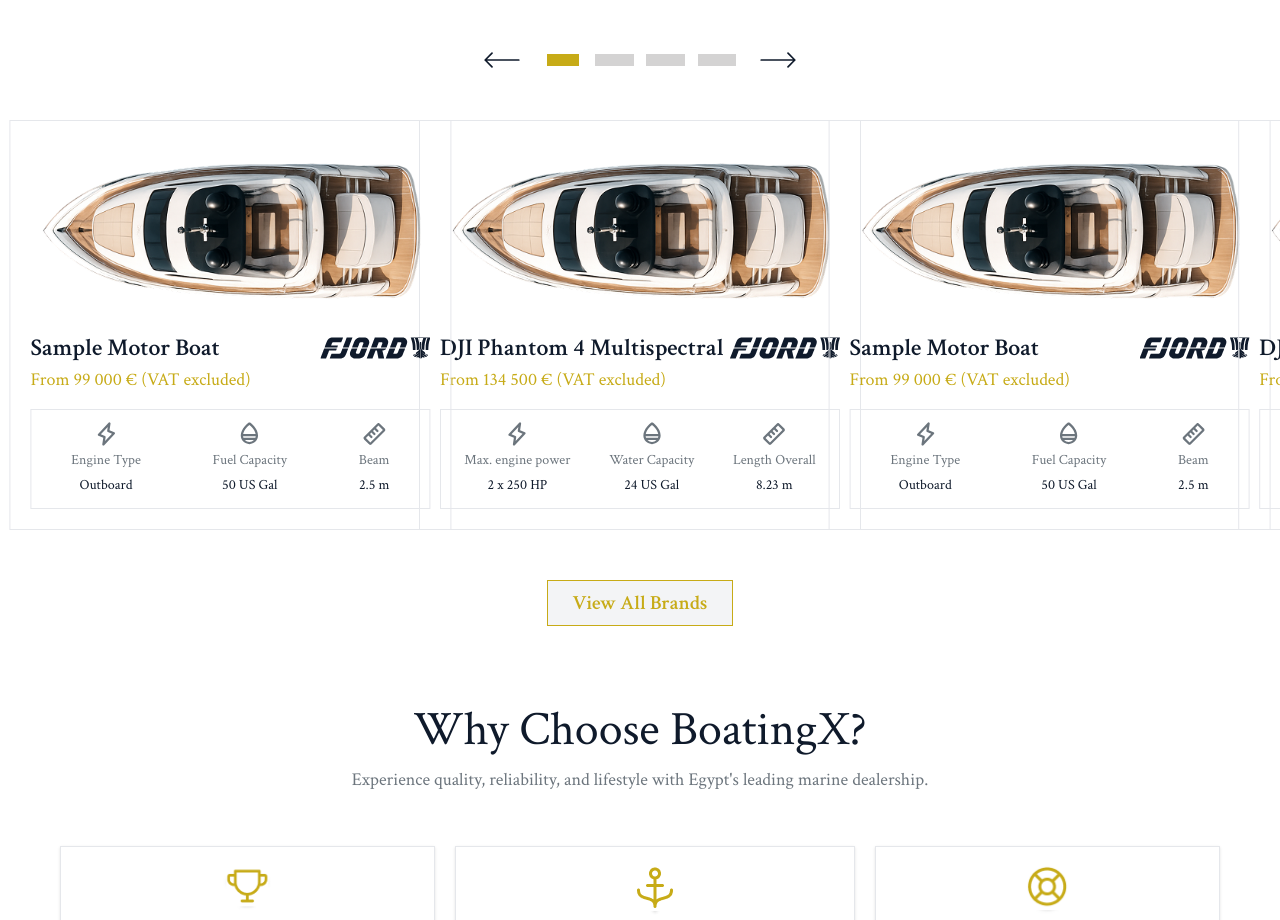
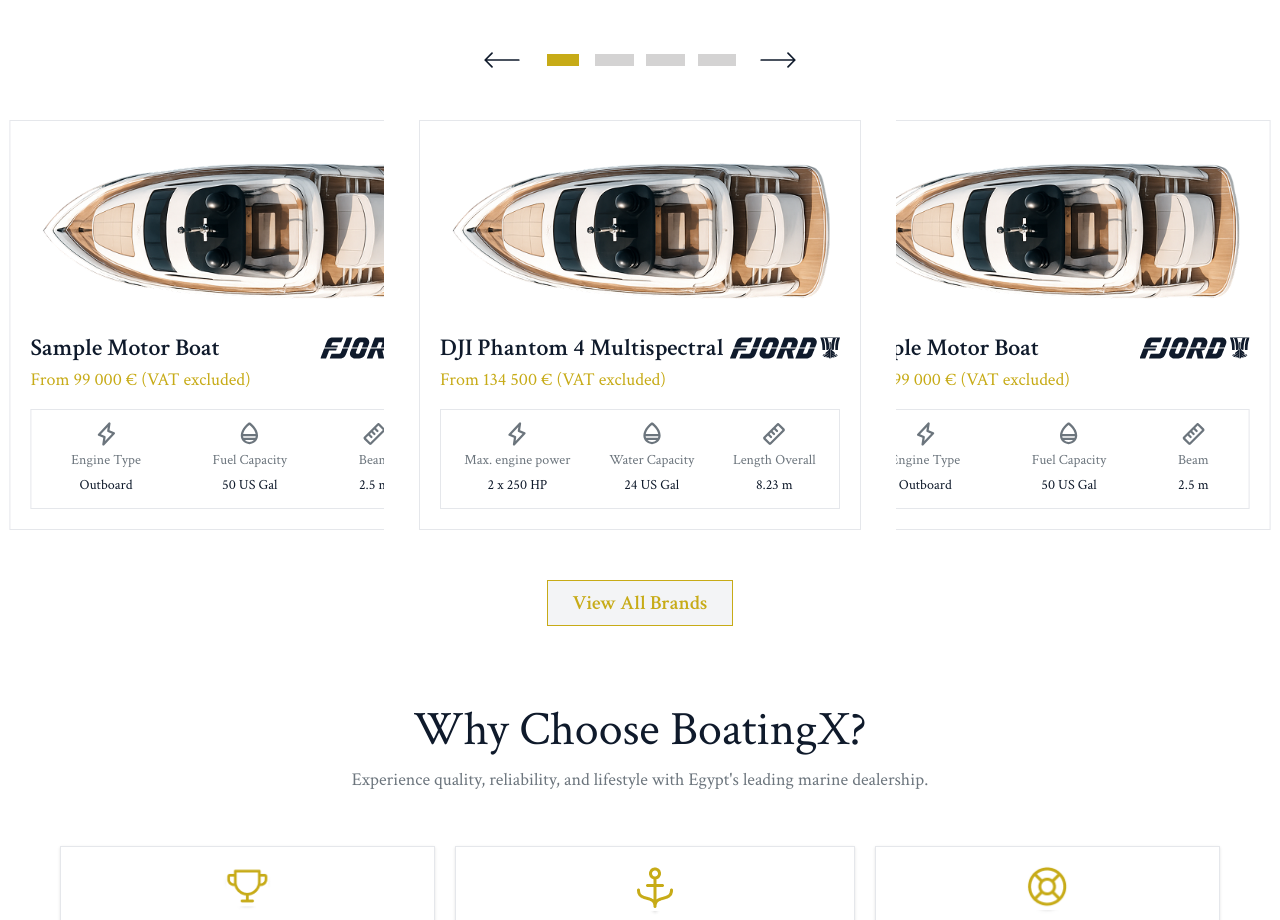
Before and after one commit to Khaled0-0/BoatingX, a Next.js app: page / in a window 1280 px wide. Shown: the part 1880-2800 px from the top of the page. Built offline with nearby package versions, Linux system fonts and the light colour scheme.

Commit message:
Fix the slide card

```diff
--- a/app/components/embla/EmblaCarousel.tsx
+++ b/app/components/embla/EmblaCarousel.tsx
@@ -121,7 +121,7 @@ const EmblaCarousel: React.FC<PropType> = (props) => {
 
          <div className="embla__controls ">
             <div className="embla__buttons ">
-               <PrevButton className='' onClick={onPrevButtonClick} disabled={prevBtnDisabled} />
+               <PrevButton className='cursor-pointer' onClick={onPrevButtonClick} disabled={prevBtnDisabled} />
             </div>
 
             <div className="embla__dots">
@@ -140,13 +140,13 @@ const EmblaCarousel: React.FC<PropType> = (props) => {
             </div>
          </div>
 
-         <div className="embla__viewport" ref={emblaRef} >
+         <div className="embla__viewport " ref={emblaRef} >
             <div className="embla__container">
                {slides.map((slide, index) => (
-                  <div className="embla__slide " key={index}>
-                     <div className="embla__parallax">
-                        <div className="embla__parallax__layer">
-                           <div className='embla__slide__card '>
+                  <div className="embla__slide overflow-x-clip" key={index}>
+                     <div className="embla__parallax ">
+                        <div className="embla__parallax__layer ">
+                           <div className='embla__slide__card overflow-x-clip'>
                               <div>
                                  <Image src={slide.imageSrc} alt={slide.title}
                                     width={400} height={500} />
--- a/app/globals.css
+++ b/app/globals.css
@@ -34,7 +34,7 @@
 /* Embla Styles  */
 .embla {
   max-width: 100%;
-  margin: auto;
+  margin: 0 auto;
   --slide-height: 19rem;
   --slide-size: 40%;
   /* default for large screens */
@@ -88,18 +88,17 @@
 }
 
 .embla__slide {
-  /* transform: translate3d(0, 0, 0); */
+  transform: translate3d(0, 0, 0);
   flex: 0 0 var(--slide-size);
   min-width: 0;
-  /* padding-left: var(--slide-spacing); */
 }
 
 .embla__slide__img {
-  border-radius: 1.8rem;
+  /* border-radius: 1.8rem; */
   display: block;
   height: var(--slide-height);
   width: 100%;
-  object-fit: cover;
+  /* object-fit: cover; */
 }
 
 .embla__controls {
@@ -201,8 +200,8 @@
 }
 
 .card-style {
-  border-radius: 1.8rem;
-  height: 100%;
+  /* border-radius: 1.8rem; */
+  /* height: 100%; */
   /* overflow: hidden; */
 }
 
@@ -211,6 +210,7 @@
   height: 100%;
   width: 100%;
   display: flex;
+  align-items: center;
   justify-content: center;
   transform: translateZ(0);
 }
```
